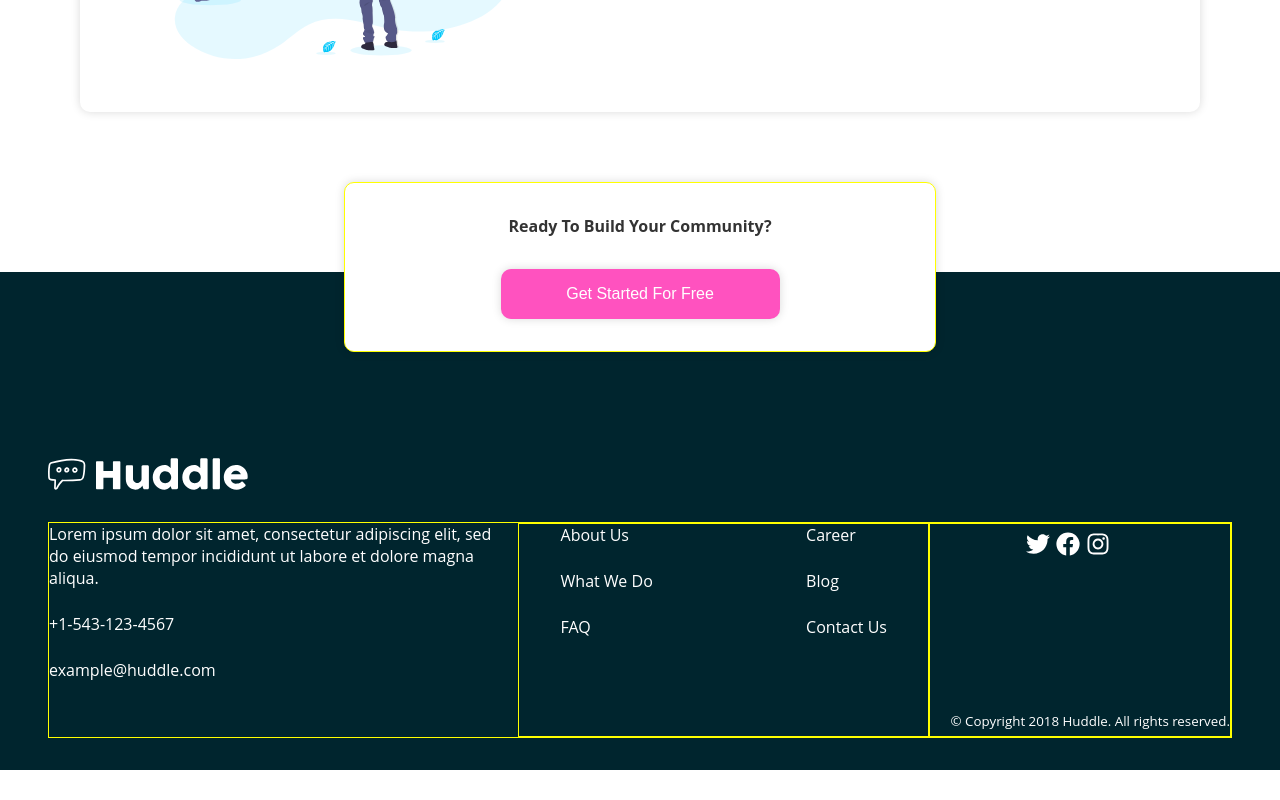
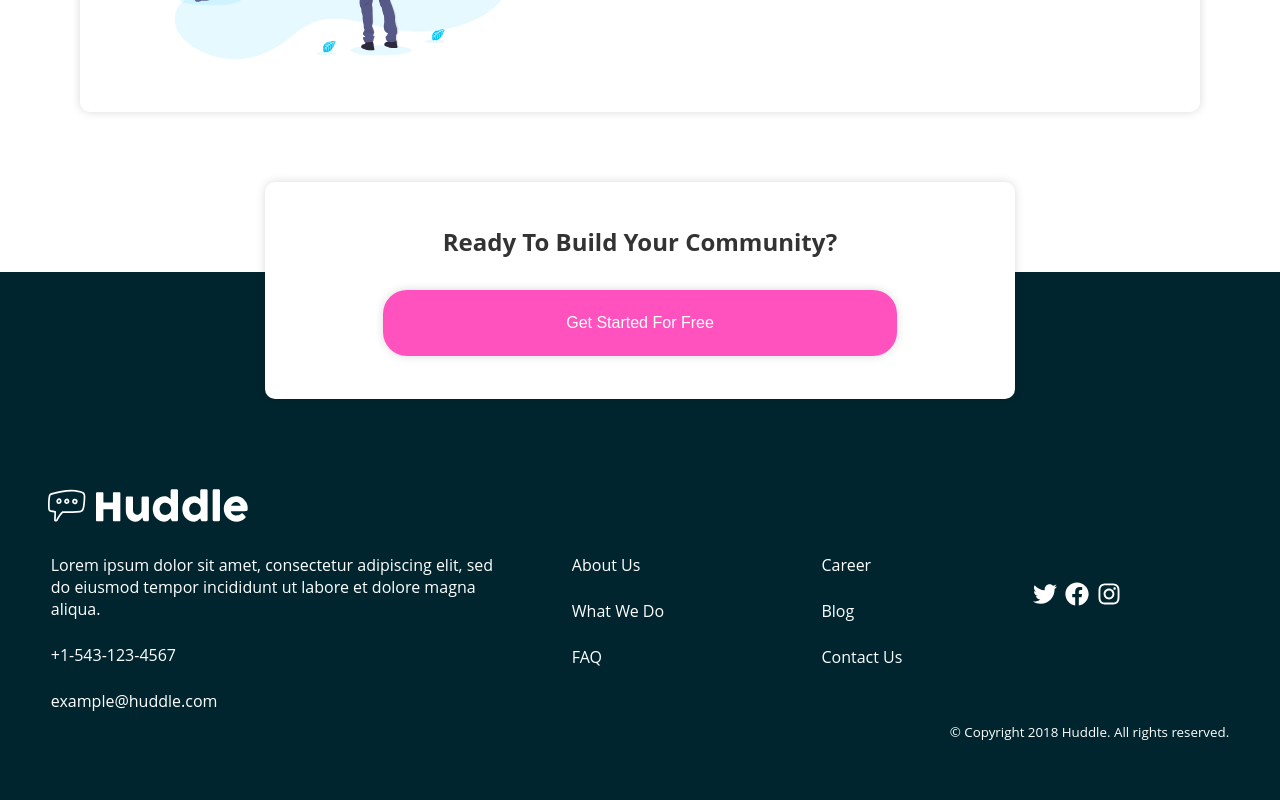
Before and after one commit to codernami/react-landing-page, a React (Create React App) app: page / in a window 1280 px wide. Shown: the part 1745-2545 px from the top of the page. Before the commit the page ends 2515 px from the top, so only its background shows below. Built offline with nearby package versions, Linux system fonts and the light colour scheme.

Commit message:
Fix footer and minicard

```diff
--- a/src/components/styles/Button.styled.js
+++ b/src/components/styles/Button.styled.js
@@ -2,7 +2,7 @@ import styled from "styled-components";
 
 export const Button = styled.button`
   border: none;
-  border-radius: 10px;
+  border-radius: 24px;
   box-shadow: 0 0 10px rgba(0, 0, 0, 0.15);
   cursor: pointer;
   background-color: ${({ bg }) => bg};
--- a/src/components/styles/Card.styled.js
+++ b/src/components/styles/Card.styled.js
@@ -29,12 +29,9 @@ export const MiniCard = styled.div`
   display: flex;
   flex-direction: column;
   align-items: center;
-  margin-right: auto;
-  margin-left: auto;
   text-align: center;
-  width: 100%;
   margin-bottom: 1rem;
-  padding: 1rem;
+  padding: 1.7rem 0.5rem;
   background-color: #fff;
   color: #333;
   border-radius: 10px;
@@ -42,25 +39,30 @@ export const MiniCard = styled.div`
   transform: translateY(-90px);
 
   @media (min-width: 768px) {
-    flex-wrap: wrap;
-    width: 50%;
+    margin: 0 auto;
+    width: min(750px, 70%);
   }
 
   p {
-    margin: 1rem 0;
+    margin: 1.4rem 0;
     font-weight: bold;
+
     @media (min-width: 768px) {
       margin: 1rem;
     }
   }
   button {
     width: 80%;
-    padding: 0.7rem 2.5rem;
+    padding: 1.2rem 2rem;
+    border-radius: 24px;
 
     @media (min-width: 768px) {
-      width: 50%;
+      width: 70%;
       margin: 1rem;
-      padding: 1rem;
+      padding: 1.5rem 3rem;
+    }
+    &:hover {
+      filter: blur(0.7px);
     }
   }
 `;
--- a/src/components/styles/Footer.styled.js
+++ b/src/components/styles/Footer.styled.js
@@ -9,6 +9,10 @@ export const StyledFooter = styled.footer`
     padding: 0 3rem 2rem;
   }
 
+  p {
+    font-size: clamp(1.1rem, 4vw, 1.5rem);
+  }
+
   img {
     width: min(200px, 40%);
     margin-bottom: 2rem;
@@ -18,7 +22,7 @@ export const StyledFooter = styled.footer`
     @media (min-width: 768px) {
       display: flex;
       justify-content: space-around;
-      border: 1px solid yellow;
+      flex-wrap: wrap;
     }
   }
   div:nth-child(2) {
--- a/src/components/styles/Header.styled.js
+++ b/src/components/styles/Header.styled.js
@@ -74,11 +74,11 @@ export const StyledHero = styled.div`
 
   button {
     margin: 2rem auto;
-    padding: 0.7rem 3rem;
+    padding: 0.9rem 3rem;
 
     @media (min-width: 768px) {
       margin-left: 0;
-      padding: 0.8rem 3rem;
+      padding: 1.2rem 2.5rem;
     }
   }
 `;
--- a/src/components/styles/SocialLinks.styled.js
+++ b/src/components/styles/SocialLinks.styled.js
@@ -3,13 +3,13 @@ import styled from "styled-components";
 export const StyledSocialLinks = styled.div`
   display: flex;
   flex-direction: column;
-  justify-content: center;
   align-items: center;
 
   ul {
     list-style-type: none;
     display: flex;
-    justify-content: space-evenly;
+    justify-content: center;
+    gap: 0.5rem;
   }
   a {
     color: #fff;
@@ -18,8 +18,7 @@ export const StyledSocialLinks = styled.div`
   small {
     text-align: center;
 
-    @media (min-width: 768px) {
-      text-align: right;
+    @media (min-width: 1440px) {
       margin-top: 5rem;
       width: 300px;
     }
```
